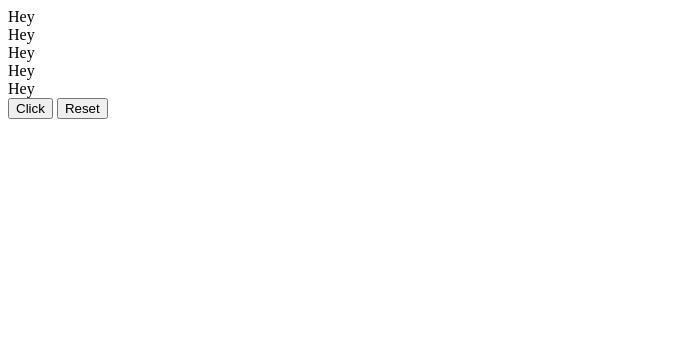
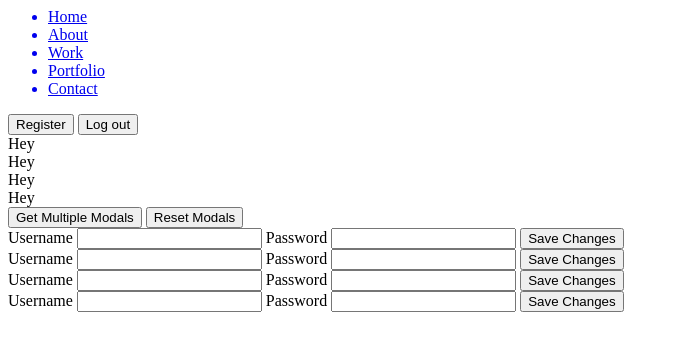
Before and after one commit to nickcruz1/ManyModals, a plain HTML site: page index.html in a window 1280 px wide. Shown: the whole page, without its empty margins (0-679 px from the left). Drawn offline with Linux system fonts and the light colour scheme.

Commit message:
Made many changes to the html for this project

```diff
--- a/index.html
+++ b/index.html
@@ -1,23 +1,76 @@
-<!DOCTYPE html>
-<html lang="en">
-<head>
-  <title>Many Modals</title>
-  <meta charset="UTF-8" />
-  <meta name="viewport" content="width=device-width,initial-scale=1" />
-  <meta name="description" content="" />
-</head>
-<body>
+<!-- Create a button that calls multiple modals at once (Start with 2) -->
 
- <!-- Create a button that calls multiple modals at once (Start with 2) -->
+<!-- Interesting Navbar Test -->
+<body onload="navHere()">
+
+<nav>
+  <div id="navContainer" class="navContainer pt-2 pb-2">
+
+  <ul>
+    <a href="#">
+      <li>Home</li>
+    </a>
+    <a href="#">
+      <li>About</li>
+    </a>
+    <a href="#">
+      <li>Work</li>
+    </a>
+    <a href="#">
+      <li>Portfolio</li>
+    </a>
+    <a href="#">
+      <li>Contact</li>
+    </a>
+  </ul>
+    <div class="d-flex justify-content-center">
+     <button class="btn btn-info text-center text-light m-1 p-1">Register</button>
+    <button class="btn btn-danger text-center m-1 p-1">Log out</button>
+      </div>
+    </div>
+
+</nav>
 
 <div class="m">Hey</div>
 <div class="m">Hey</div>
 <div class="m">Hey</div>
 <div class="m">Hey</div>
-<div class="m">Hey</div>
 
-<button onclick="getModals()">Click</button>
-<button onclick="reset()">Reset</button>
+<button onclick="getModals()">Get Multiple Modals</button>
+<button onclick="reset()">Reset Modals</button>
+
+<!-- Modal Section -->
+
+<div id="redModal" class="multiModal">
+  <label for="username">Username</label>
+  <input type="text">
+  <label for="password">Password</label>
+  <input type="password">
+  <button>Save Changes</button>
+</div>
+
+<div id="blueModal" class="multiModal">
+  <label for="username">Username</label>
+  <input type="text">
+  <label for="password">Password</label>
+  <input type="password">
+  <button>Save Changes</button>
+</div>
+
+<div id="greenModal" class="multiModal">
+  <label for="username">Username</label>
+  <input type="text">
+  <label for="password">Password</label>
+  <input type="password">
+  <button>Save Changes</button>
+</div>
+
+<div id="purpleModal" class="multiModal">
+  <label for="username">Username</label>
+  <input type="text">
+  <label for="password">Password</label>
+  <input type="password">
+  <button>Save Changes</button>
+</div>
 
 </body>
-</html>
```
